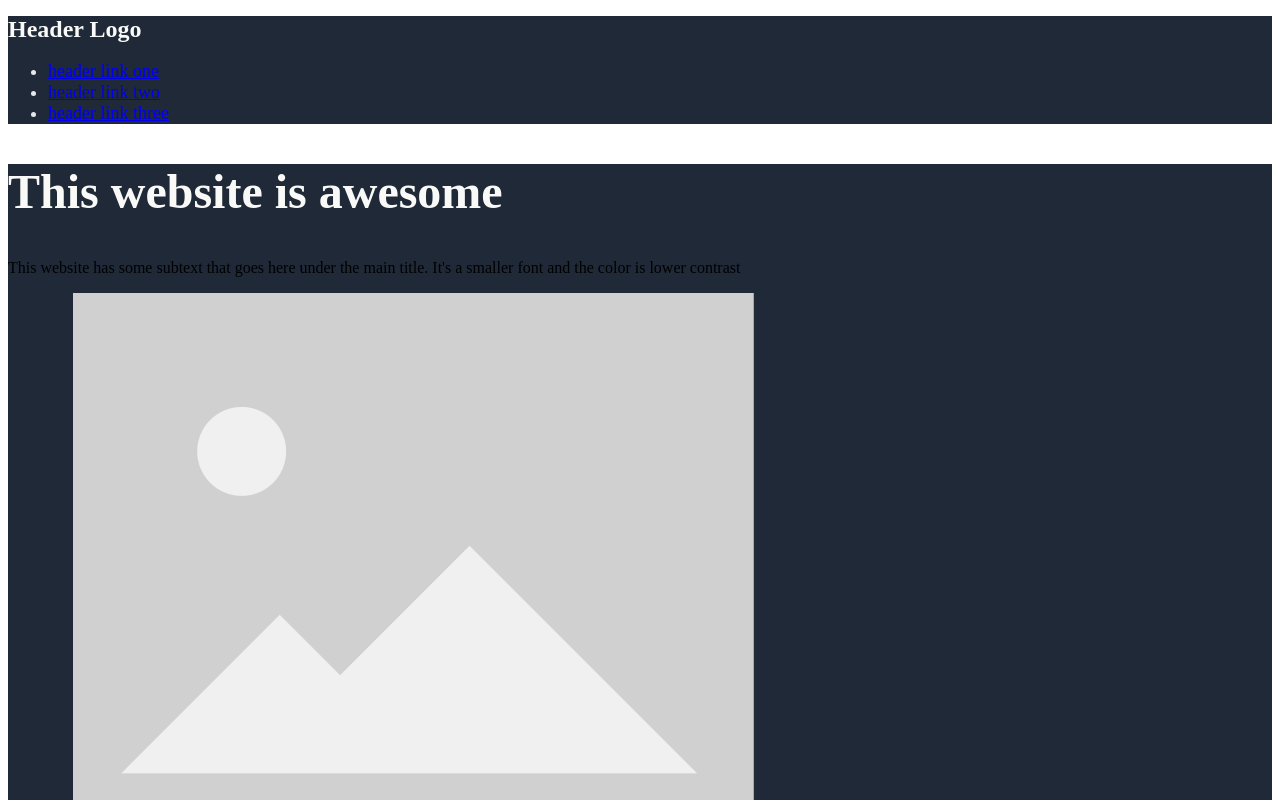
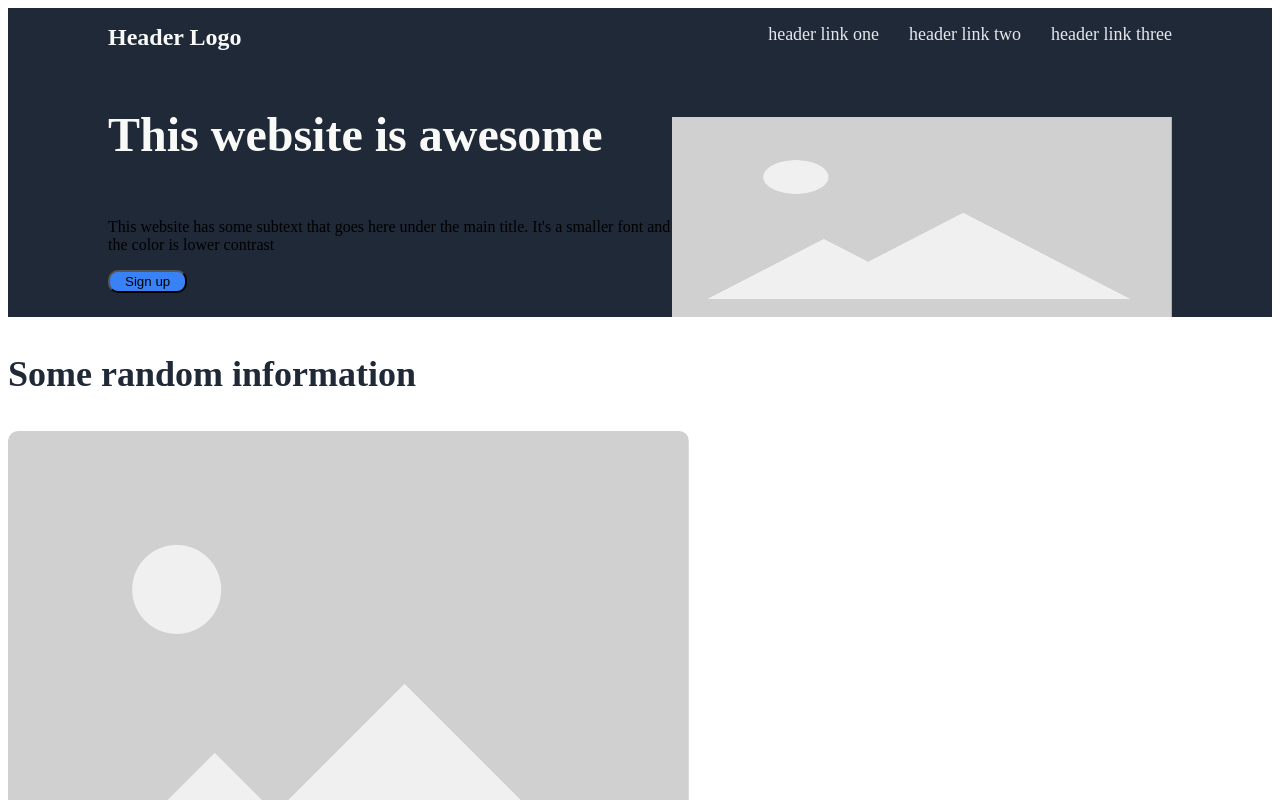
Before and after one commit to MSaidG/odin-landing-page, a plain HTML site: page index.html in a window 1280 px wide. Shown: the top 800 px of the page. Drawn offline with Linux system fonts and the light colour scheme.

Commit message:
Change header and top content style

```diff
--- a/index.html
+++ b/index.html
@@ -18,12 +18,14 @@
     </div>
 
     <div class="content-one">
+        <div class="content-one-text">
             <h2>This website is awesome</h2>
             <p>This website has some subtext that goes
                 here under the main title. It's a smaller
                 font and the color is lower contrast
             </p>
             <button>Sign up</button>
+        </div>
         <img src="placeholder.png">
     </div>
 
--- a/style.css
+++ b/style.css
@@ -13,6 +13,7 @@ h3, i {
 
 h1 {
     font-size: 24px;
+    padding-left: 100px;
 }
 
 h2 {
@@ -20,7 +21,7 @@ h2 {
     font-weight: bold;
 }
 
-ul {
+a {
     font-size: 18px;
     color: #E5E7EB;
 }
@@ -28,6 +29,8 @@ ul {
 button {
     background-color: #3882F6;
     border-radius: 10px;
+    width: fit-content;
+    padding: 2px 15px;
 }
 
 .content-two img {
@@ -47,3 +50,39 @@ i {
     font-size: 36px;
     font-weight: 1;
 }
+
+.header {
+    display: flex;
+}
+
+ul {
+    display: flex;
+    flex: auto;
+    justify-content: flex-end;
+    gap: 30px;
+    padding-right: 100px;
+    list-style: none;
+}
+
+a {
+    text-decoration: none;
+
+}
+
+.content-one-text {
+    display: flex;
+    flex-direction: column;
+    margin-left: 100px;
+}
+
+.content-one {
+    display: flex;
+}
+
+.content-one img {
+    height: 200px;
+    width: 500px;
+    padding-right: 100px;
+    flex-shrink: 0;
+    padding-top: 50px;
+}
```
Lines whose indentation alone changed are shown as unchanged.
